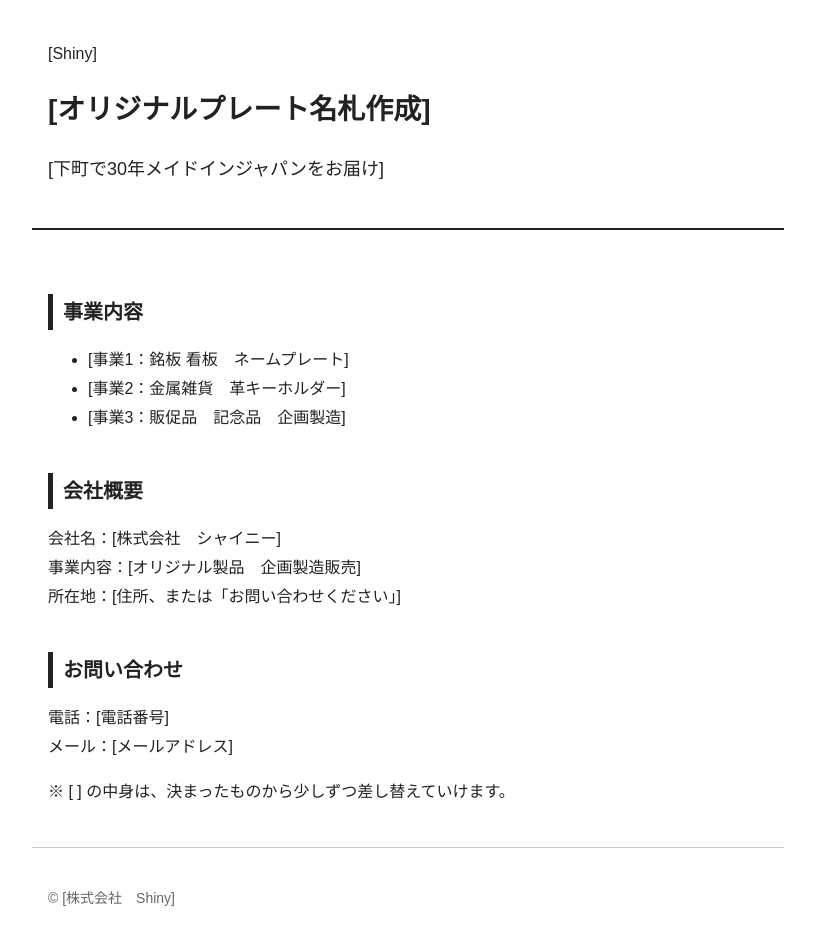
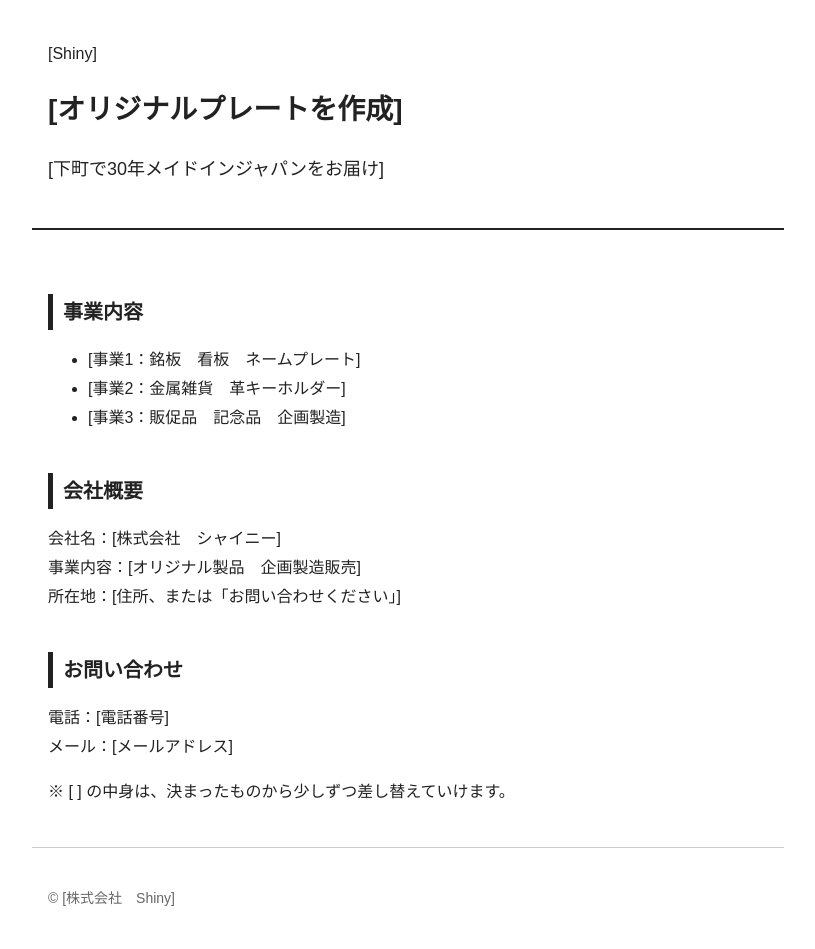
Before and after one commit to shiny198963-shine/shiny198963-shine, a plain HTML site: page index.html in a window 1280 px wide. Shown: the whole page, without its empty margins (232-1047 px from the left). Drawn offline with Linux system fonts and the light colour scheme.

Commit message:
Update index.html

```diff
--- a/index.html
+++ b/index.html
@@ -17,13 +17,13 @@ footer{border-top:1px solid #ccc;color:#666;font-size:14px}
 <body>
 <header>
 <p>[Shiny]</p>
-<h1>[オリジナルプレート名札作成]</h1>
+<h1>[オリジナルプレートを作成]</h1>
 <p class="lead">[下町で30年メイドインジャパンをお届け]</p>
 </header>
 <main>
 <h2>事業内容</h2>
 <ul>
-<li>[事業1：銘板 看板　ネームプレート]</li>
+<li>[事業1：銘板　看板　ネームプレート]</li>
 <li>[事業2：金属雑貨　革キーホルダー]</li>
 <li>[事業3：販促品　記念品　企画製造]</li>
 </ul>
```
